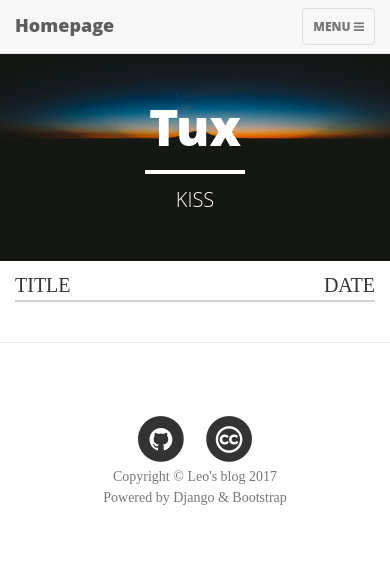
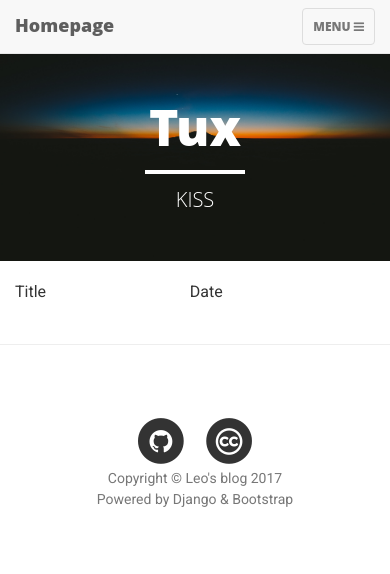
Before and after one commit to leollon/mysite-project, a Django app: page /archives/ in a window 390 px wide. Shown: the top 574 px of the page. Run offline with Django 3.2, Linux system fonts and the light colour scheme; data that the repository does not hold is empty; parts of the project's set-up code (start-up, migrations or seed data) failed here and were passed over; some libraries are stand-ins or nearby versions.

Commit message:
<fix>:url,UI:fix typo(url), more friendly UI for mobile

```diff
--- a/apps/category/urls.py
+++ b/apps/category/urls.py
@@ -15,7 +15,7 @@ urlpatterns = [
 
 # urlpatterns used by backend
 urlpatterns += [
-    url(r'^all/$', get_all_category, name='all_category'),
+    url(r'^$', get_all_category, name='all_category'),
     url(r'^(?P<name>[_\w\s]+)/$',
         get_all_articles_by_category,
         name='all_article'),
--- a/mysite/config/urls/base.py
+++ b/mysite/config/urls/base.py
@@ -19,7 +19,7 @@ from django.contrib import admin
 urlpatterns = [
     url(r'^admin/', admin.site.urls),
     url(r'', include('apps.article.urls')),
-    url(r'category/', include('apps.category.urls')),
+    url(r'categories/', include('apps.category.urls')),
     url(r'accounts/', include('apps.users.urls')),
     url(r'^api/', include('apps.comment.urls')),
 ]
--- a/static/css/blog.css
+++ b/static/css/blog.css
@@ -1,13 +1,15 @@
 @media only screen and (max-width: 768px) {
 
-    .article-body>p,
-    .post-subtitle>p {
-        font-size: 18px;
+    .article-body {
+        font-size: 16px;
+    }
+
+    td {
+        font-size: 16px;
     }
 }
 
-#categories,
-#articles {
+#categories {
     margin-top: 10px;
 }
 
@@ -51,46 +53,25 @@ img {
     border-radius: 8px;
 }
 
-#articles {
-    padding: 0;
-}
-
-.article-title-header,
-.article-created-time-header,
-.article-title a,
-.article-created-time {
-    color: rgba(20, 19, 19, 0.856);
-    margin: 0;
-}
-
 #categories li,
-.article-title-header,
-.article-created-time-header,
-.article-title,
-.article-created-time,
 .comment {
     list-style: none;
 }
 
-.article-title-header,
-.article-created-time-header {
-    text-transform: uppercase;
-    font-size: 20px;
+#article-table {
+    margin: 20px 0 15px;
 }
 
-.article-title,
-.article-created-time {
-    font-size: 20px;
+#title-header,
+#created-time-header {
+    text-transform: capitalize;
 }
 
-.article-title-header,
-.article-title {
-    float: left
-}
-
-.article-created-time-header,
-.article-created-time {
-    float: right
+#title-header,
+#created-time-header,
+.title,
+.created-time {
+    padding: 0 !important;
 }
 
 .empty {
@@ -107,6 +88,10 @@ img {
 .post-meta,
 .article-extra {
     font-size: 14px !important;
+}
+
+#eof {
+    text-align: center;
 }
 
 .comment-content {
--- a/static/css/clean-blog.css
+++ b/static/css/clean-blog.css
@@ -1,5 +1,5 @@
 body {
-  font-family: 'Lora', 'Times New Roman', 'Roboto', sans-serif, serif;
+  font-family: 'Roboto', sans-serif, serif, monospace;
   font-size: 20px;
   color: #333333;
 }
--- a/templates/400.html
+++ b/templates/400.html
@@ -1,6 +1,6 @@
 {% extends "article/base.html" %}
 {% block title %}400 Bad request {% endblock %}
-{% block article %}
+{% block content %}
 <div class="error404">
     <p id="e404">400 Bad request</p>
     <img src="/static/images/404.png" alt="404">
--- a/templates/403.html
+++ b/templates/403.html
@@ -1,6 +1,6 @@
 {% extends "article/base.html" %}
 {% block title %}403 Forbidden {% endblock %}
-{% block article %}
+{% block content %}
 <div class="error404">
     <p id="e404">403 Forbidden</p>
     <img src="/static/images/404.png" alt="404">
--- a/templates/404.html
+++ b/templates/404.html
@@ -1,6 +1,6 @@
 {% extends "article/base.html" %}
 {% block title %}404 Not Found {% endblock %}
-{% block article %}
+{% block content %}
 <div class="error404">
     <p id="e404">404 Have Found</p>
     <img src="/static/images/404.png" alt="404">
--- a/templates/500.html
+++ b/templates/500.html
@@ -1,6 +1,6 @@
 {% extends "article/base.html" %}
 {% block title %}500 Server error {% endblock %}
-{% block article %}
+{% block content %}
 <div class="error404">
     <p id="e404">500 Server error</p>
     <img src="/static/images/404.png" alt="404">
--- a/templates/article/all_articles.html
+++ b/templates/article/all_articles.html
@@ -1,21 +1,24 @@
 {% extends 'article/base.html' %}
-{% block article %}
-<ul id="articles">
-    <li class="article-title-header">title</li>
-    <li class="article-created-time-header">date</li>
-    <br>
-    <hr id="underline">
+{% block content %}
+<table class="table table-hover" id="article-table">
+    <thead>
+        <td id="title-header">title</td>
+        <td id="created-time-header">date</td>
+    </thead>
+    <tbody>
         {% for article in articles %}
-    <li class="article-title">
+        <tr>
+            <td class="title">
                 <a href="{% url 'articles:detail' article.slug %}">
                     {{ article.title }}
                 </a>
-    </li>
-    <li class="article-created-time">
+            </td>
+            <td class="created-time">
                 {{ article.created_time | date:"Y.m.d D h:i a" }}
-    </li>
-    <br>
+            </td>
+        </tr>
         {% endfor %}
-</ul>
+    </tbody>
+</table>
 {% include 'article/pagination.html' %}
 {% endblock %}
--- a/templates/article/article_detail.html
+++ b/templates/article/article_detail.html
@@ -5,10 +5,11 @@
 {% block blog-head %}
 {{ article.title }}
 {% endblock %}
-{% block article %}
+{% block content %}
 <article class="article-body">
     <h2 class="post-title">{{ article.title }}</h2>
     {{ article.article_body | banxss | safe }}
+    <p class="text-muted" id="eof">-- EOF --</p>
 </article>
 {% endblock %}
 {% block comment_content %}
--- a/templates/article/base.html
+++ b/templates/article/base.html
@@ -69,7 +69,7 @@
     <!-- Page Header -->
     <!-- Set your background image for this header on the line below. -->
     <header class="intro-header" style="background-image: url('/static/images/home-bg.jpg')">
-        <div class="container">
+        <div class="container-fluid">
             <div class="row">
                 <div class="col-lg-8 col-lg-offset-2 col-md-10 col-md-offset-1">
                     <div class="site-heading">
@@ -85,7 +85,7 @@
     <div class="container-fluid">
         <div class="row">
             <div class="col-lg-8 col-lg-offset-2 col-md-10 col-md-offset-1">
-                {% block article %}
+                {% block content %}
                 {% endblock %}
                 {% block comment_content %}
                 {% endblock %}
--- a/templates/article/index.html
+++ b/templates/article/index.html
@@ -1,8 +1,8 @@
 {% extends 'article/base.html' %}
-{% block article %}
-    {% include 'article/article_list.html' %}
+{% block content %}
+{% include 'article/article_list.html' %}
 {% endblock %}
 
 {% block pagination %}
-    {% include "article/pagination.html" %}
+{% include "article/pagination.html" %}
 {% endblock %}
--- a/templates/backend_base.html
+++ b/templates/backend_base.html
@@ -64,7 +64,7 @@
         </li>
         {% endif %}
         <li>
-          <a href="{% url 'articles:index' %}" target="_blank">
+          <a href="{% url 'articles:index' %}">
             Homepage
           </a>
         </li>
@@ -88,7 +88,6 @@
           {% block content %} {% endblock %}
         </div>
       </div>
-
     </div>
     <!-- /#page-content-wrapper -->
   </div>
--- a/templates/category/all_categories.html
+++ b/templates/category/all_categories.html
@@ -1,5 +1,5 @@
 {% extends 'article/base.html' %}
-{% block article %}
+{% block content %}
 <ul id="categories">
     {% for category in category_lists %}
     <li>
--- a/templates/category/article_categorized.html
+++ b/templates/category/article_categorized.html
@@ -1,5 +1,5 @@
 {% extends "article/base.html" %}
-{% block article %}
+{% block content %}
 <blockquote>
     在<strong>
         <div class="label label-primary">
--- a/templates/users/dashboard.html
+++ b/templates/users/dashboard.html
@@ -65,7 +65,7 @@
         </div>
     </div>
     <div class="row">
-        <div class="col-xs-6 col-sm-6 col-md-6 col-lg-6">
+        <div class="col-xs-12 col-sm-6 col-md-6 col-lg-6">
             <div class="col-lg-12">
                 <h1 class="page-header">Newest Articles</h1>
             </div>
@@ -81,7 +81,7 @@
                 {% endfor %}
             </ul>
         </div>
-        <div class="col-xs-6 col-sm-6 col-md-6 col-lg-6">
+        <div class="col-xs-12 col-sm-6 col-md-6 col-lg-6">
             <div class="col-lg-12">
                 <h1 class="page-header">Newest Categories</h1>
             </div>
```
Also changed, not shown: static/css/simple-sidebar.css (+4 -21 lines). Lines whose indentation alone changed are shown as unchanged.
